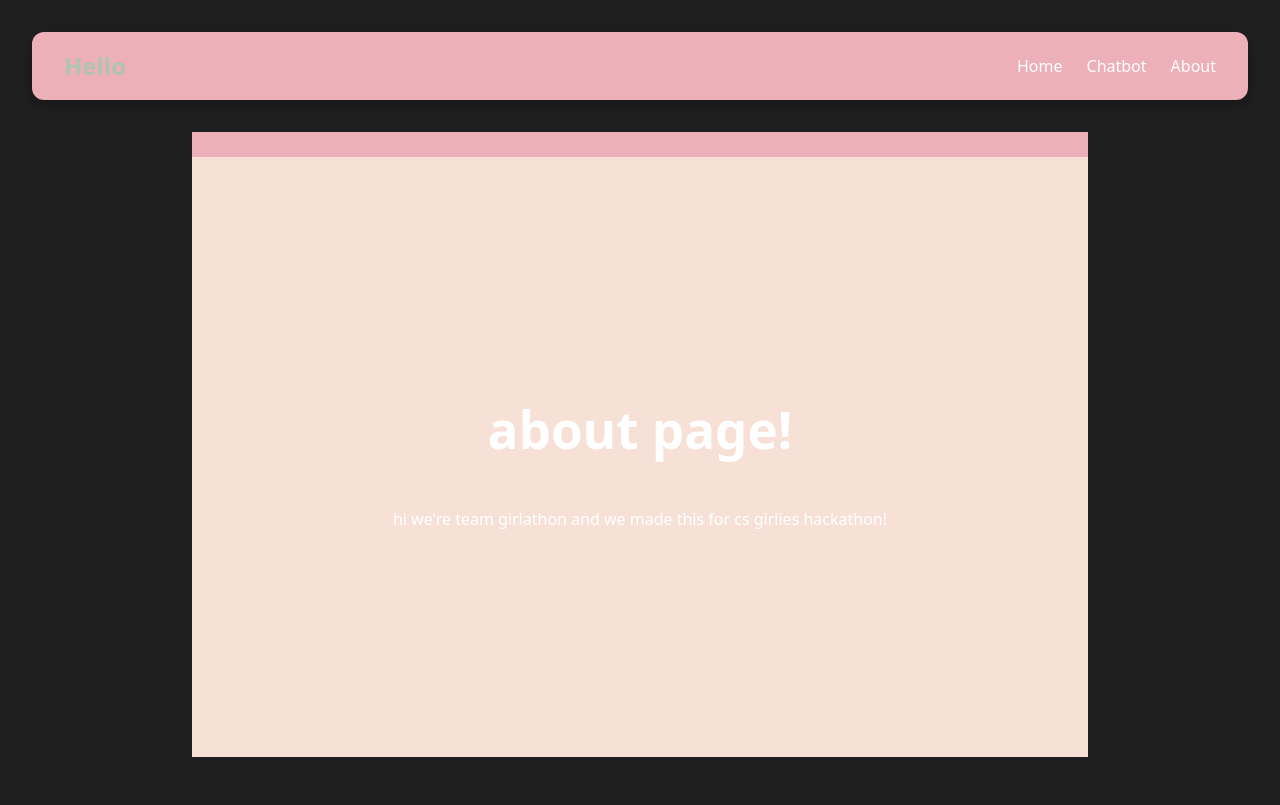
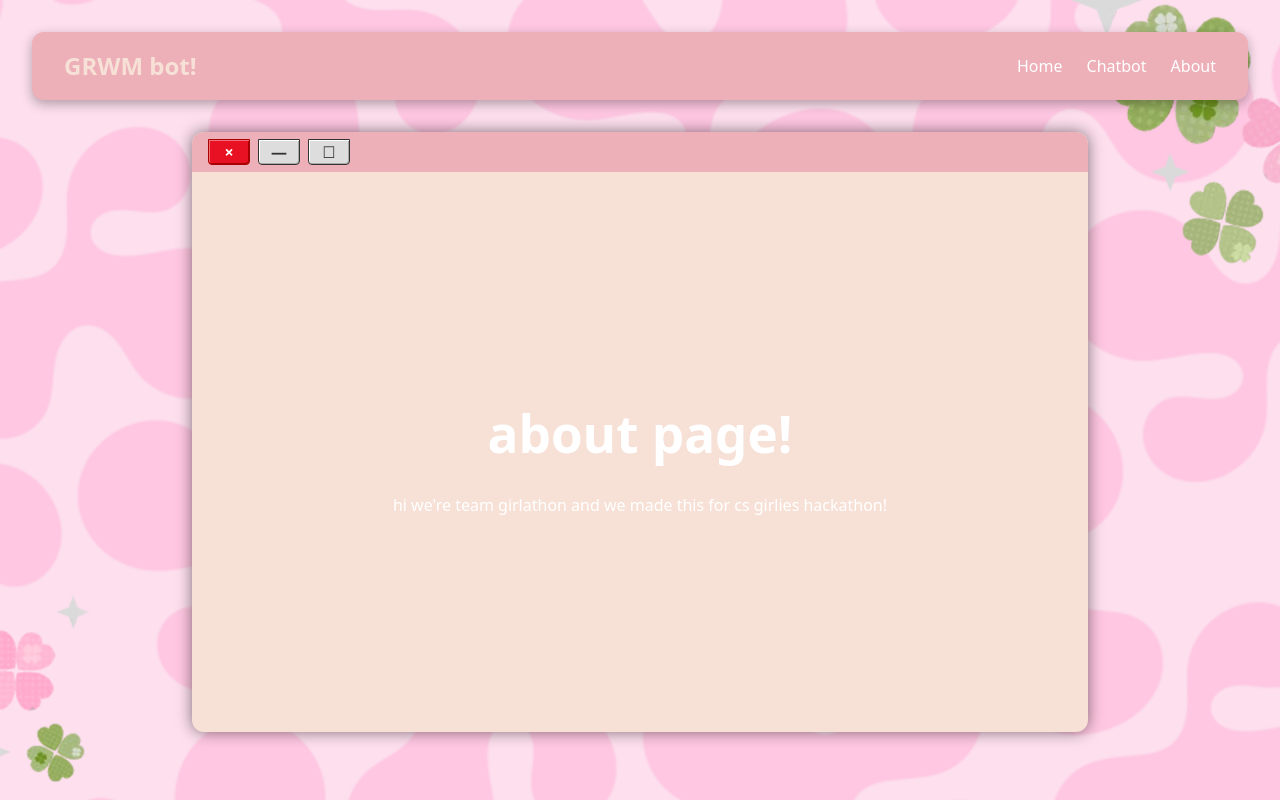
Before and after one commit to Ellievca/Girlathon, a React (Vite) app in the folder my-vite-app/: page /about in a window 1280 px wide. Built offline with nearby package versions, Linux system fonts and the light colour scheme.

Commit message:
background !
yay so cute

```diff
--- a/my-vite-app/src/About.jsx
+++ b/my-vite-app/src/About.jsx
@@ -1,4 +1,40 @@
 import React from 'react';
+
+function RetroWindowButtons() {
+  const buttonCommon = {
+    width: '40px',
+    height: '24px',
+    display: 'flex',
+    justifyContent: 'center',
+    alignItems: 'center',
+    border: '1px solid #333',
+    backgroundColor: '#ddd',
+    color: '#333',
+    fontWeight: 'bold',
+    fontFamily: 'Segoe UI, Tahoma, Geneva, Verdana, sans-serif',
+    cursor: 'pointer',
+    userSelect: 'none',
+    boxShadow: 'inset 1px 1px 0 #fff, inset -1px -1px 0 #aaa',
+    marginRight: '8px',
+    borderRadius: '0 0 4px 4px',
+  };
+
+  const closeBtn = {
+    ...buttonCommon,
+    backgroundColor: '#e81123',
+    color: 'white',
+    borderColor: '#a80000',
+    boxShadow: 'inset 1px 1px 0 #f1707a, inset -1px -1px 0 #a80000',
+  };
+
+  return (
+    <div style={{ display: 'flex' }}>
+      <div style={closeBtn} title="Close">×</div>
+      <div style={buttonCommon} title="Minimize">—</div>
+      <div style={buttonCommon} title="Maximize">☐</div>
+    </div>
+  );
+}
 
 function About() {
   return (
@@ -9,16 +45,45 @@ function About() {
         margin: '1rem auto',
         display: 'flex',
         flexDirection: 'column',
-        justifyContent: 'center',
-        alignItems: 'center',
-        backgroundColor: 'var(--color-background)', // test background color
+        backgroundColor: 'var(--color-background)',
         color: 'white',
-        textAlign: 'center',
-        borderTop: '25px solid #EDAFB8',
+        borderRadius: '12px',
+        boxShadow: '0 0 15px rgba(0,0,0,0.5)',
+        overflow: 'hidden',
       }}
     >
-      <h1>about page!</h1>
-      <p>hi we're team girlathon and we made this for cs girlies hackathon!</p>
+      {/* Top bar with Windows buttons */}
+      <div
+        style={{
+          height: '40px',
+          backgroundColor: '#EDAFB8',
+          display: 'flex',
+          alignItems: 'center',
+          padding: '0 1rem',
+          gap: '0.75rem',
+          borderTopLeftRadius: '12px',
+          borderTopRightRadius: '12px',
+          color: 'white',
+        }}
+      >
+        <RetroWindowButtons />
+      </div>
+
+      {/* Page content */}
+      <div
+        style={{
+          flex: 1,
+          padding: '1rem',
+          textAlign: 'center',
+          display: 'flex',
+          flexDirection: 'column',
+          justifyContent: 'center',
+          alignItems: 'center',
+        }}
+      >
+        <h1 style={{ marginBottom: '1rem' }}>about page!</h1>
+        <p>hi we're team girlathon and we made this for cs girlies hackathon!</p>
+      </div>
     </div>
   );
 }
--- a/my-vite-app/src/Home.jsx
+++ b/my-vite-app/src/Home.jsx
@@ -53,7 +53,7 @@ function Home() {
         overflow: 'hidden', // so top bar doesn't overflow
       }}
     >
-      {/* Top bar with retro Windows buttons */}
+      {/* Top bar with Windows buttons */}
       <div
         style={{
           height: '40px',
--- a/my-vite-app/src/Navbar.jsx
+++ b/my-vite-app/src/Navbar.jsx
@@ -18,8 +18,8 @@ const Navbar = () => {
       }}
     >
       <div style={{ display: 'flex', alignItems: 'center', gap: '1rem' }}>
-        <h2 style={{ margin: 0, fontWeight: '600', color: 'var(--color-accent, #00d4ff)' }}>
-          Hello
+        <h2 style={{ margin: 0, fontWeight: '600', color: 'var(--color-text, #00d4ff)' }}>
+          GRWM bot!
         </h2>
         {/* You can throw a logo here if you want */}
       </div>
--- a/my-vite-app/src/WindowWrapper.jsx
+++ b/my-vite-app/src/WindowWrapper.jsx
@@ -2,8 +2,11 @@ function WindowWrapper({ children }) {
   return (
     <div
       style={{
-          backgroundColor: '#1f1f1f',
-          minHeight: '100vh',     // ✅ CHANGED from height to minHeight
+        backgroundImage: 'url("/grwmbot-background.png',
+        backgroundSize: 'cover',      // fill the screen
+        backgroundRepeat: 'no-repeat',
+        backgroundPosition: 'center',
+        minHeight: '100vh',
         width: '100vw',
         padding: '2rem',
         color: 'white',
@@ -15,4 +18,5 @@ function WindowWrapper({ children }) {
     </div>
   );
 }
+
 export default WindowWrapper;
```
Also changed, not shown: my-vite-app/src/DesktopIcons.jsx (added, +50 -0 lines), my-vite-app/public/grwmbot-background.png (added). Lines whose indentation alone changed are shown as unchanged.
